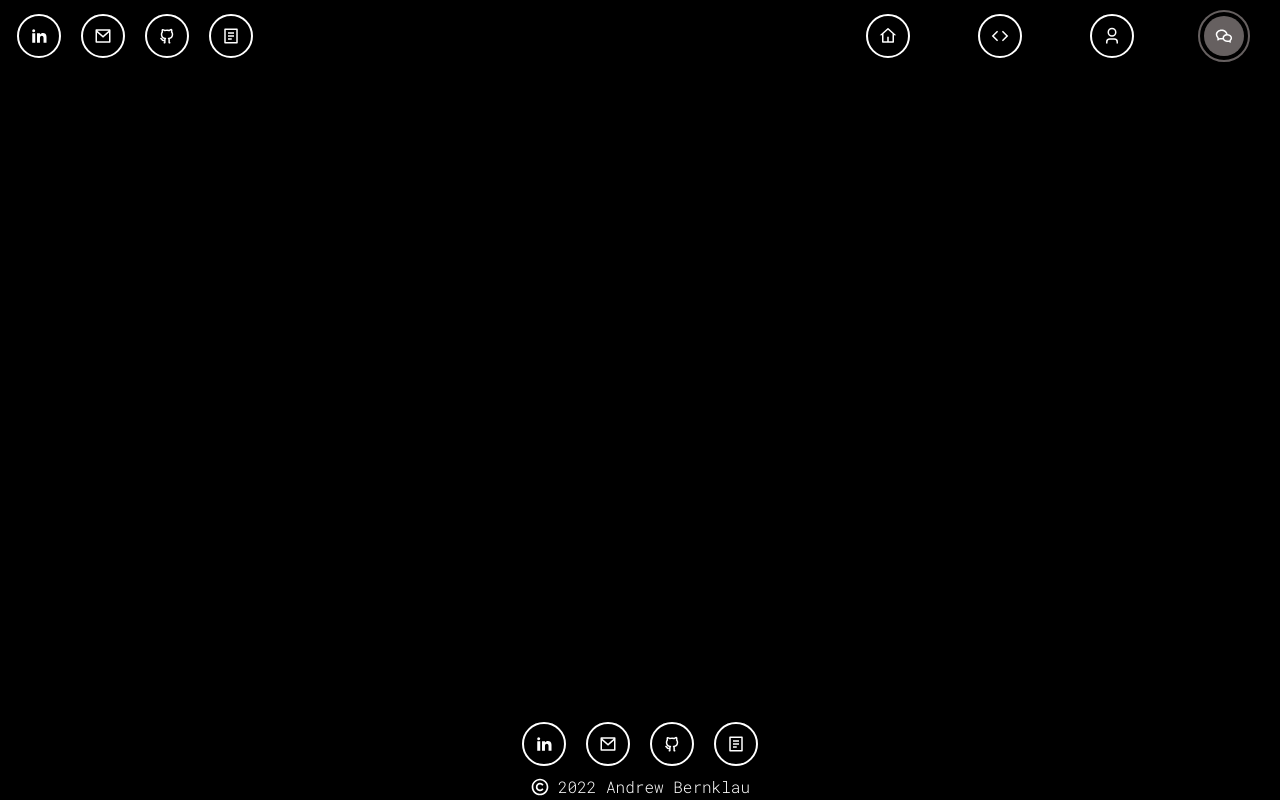
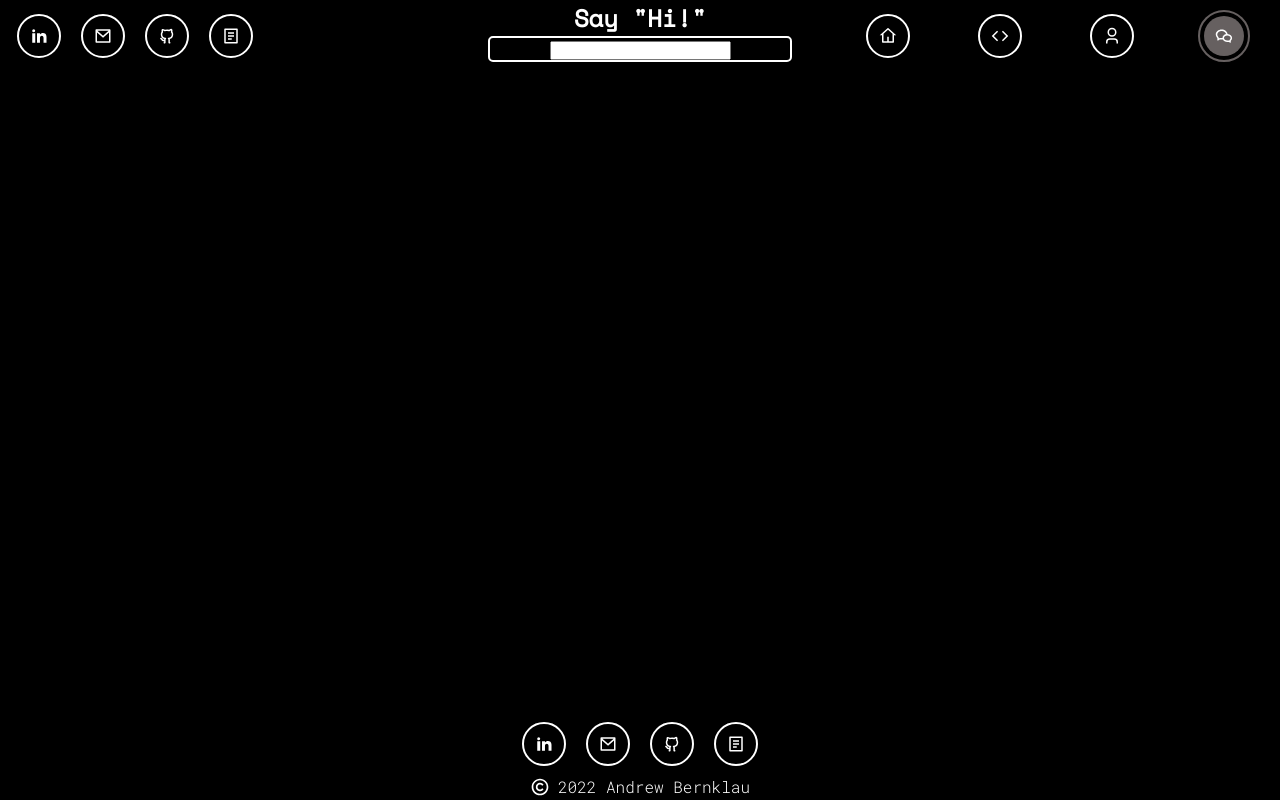
Before and after one commit to abernklau1/portfolio, a React (Create React App) app: page /contact in a window 1280 px wide. Built offline with nearby package versions, Linux system fonts and the light colour scheme.

Commit message:
Added more of the form to the actual Contact page

```diff
--- a/src/components/ContactForm.js
+++ b/src/components/ContactForm.js
@@ -3,7 +3,7 @@ import InputxLabel from "./InputxLabel";
 
 const ContactForm = () => {
   return (
-    <section>
+    <section className="contact-form">
       <InputxLabel />
     </section>
   );
--- a/src/components/InputxLabel.js
+++ b/src/components/InputxLabel.js
@@ -1,7 +1,13 @@
-import React from "react";
+import FormInput from "./styles/FormInput";
+import InputLabel from "./styles/InputLabel";
 
-const InputxLabel = () => {
-  return <div>InputxLabel</div>;
+const InputxLabel = ({ name, value }) => {
+  return (
+    <section>
+      <InputLabel name="Email:" />
+      <FormInput />
+    </section>
+  );
 };
 
 export default InputxLabel;
--- a/src/components/styles/InputLabel.js
+++ b/src/components/styles/InputLabel.js
@@ -1,8 +1,10 @@
 import styled from "styled-components";
 
 const InputLabel = styled.label.attrs((props) => ({
-  type: props.type || "text",
+  for: props.name,
   value: props.value,
-}))``;
+}))`
+  content: ${(props) => props.name};
+`;
 
 export default InputLabel;
--- a/src/index.scss
+++ b/src/index.scss
@@ -33,6 +33,7 @@ body {
   position: relative;
   text-align: center;
   background-color: black;
+  color: white;
 }
 
 * {
@@ -152,6 +153,15 @@ a.active {
   }
 }
 
+// Contact
+
+.contact-form{
+  border: 2px solid #fff;
+  border-radius: 5px;
+  width: 300px;
+  margin: auto;
+}
+
 // Footer
 
 .footer {
--- a/src/pages/Contact.js
+++ b/src/pages/Contact.js
@@ -1,7 +1,12 @@
-import React from "react";
+import ContactForm from "../components/ContactForm";
 
 const Contact = () => {
-  return <section>Contact</section>;
+  return (
+    <section className="content-container">
+      <h2>Say "Hi!"</h2>
+      <ContactForm />
+    </section>
+  );
 };
 
 export default Contact;
```
